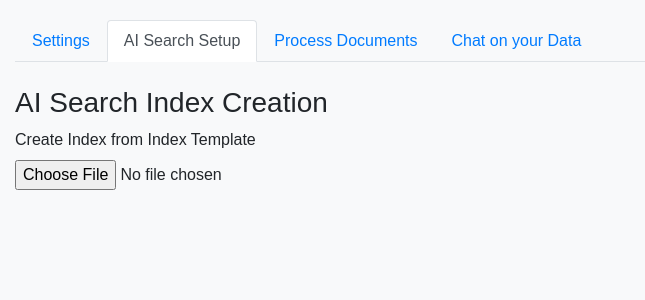
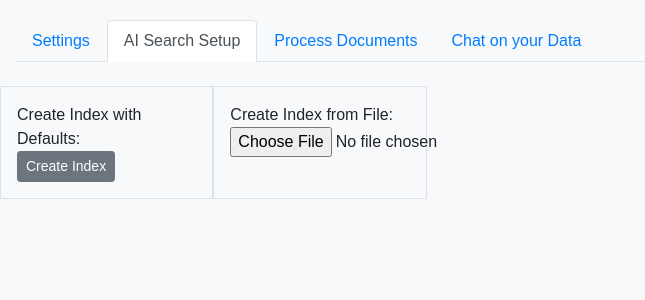
Before and after one commit to liamca/GPT4oContentExtraction, a FastAPI app: page / in a window 1280 px wide, after a click on "AI Search Setup". Shown: the part 56-356 px from the top of the page, without its empty margins (0-645 px from the left). Run offline with FastAPI, Linux system fonts and the light colour scheme; some libraries are stand-ins or nearby versions.

Commit message:
Update index.html

```diff
--- a/docker/templates/index.html
+++ b/docker/templates/index.html
@@ -124,10 +124,17 @@
             <div class="tab-pane fade" id="search-setup" role="tabpanel" aria-labelledby="search-setup-tab">
                 <div>
 					<form class="mt-4">
-						<h3>AI Search Index Creation</h3>
-						<div class="form-group">
-							<label for="search_index_schema">Create Index from Index Template</label><br>
-							<input type="file" id="fileInput" />
+						<div class="row">
+							<div class="col-2 border p-3">
+								Create Index with Defaults:<br>
+								<button type="button" class="btn btn-secondary btn-sm" onclick="createIndex()">Create Index</button>
+							</div>
+							<div class="col-2 border p-3">
+								Create Index from File:<br>
+								<input type="file" id="fileInput" />
+							</div>
+						</div>
+						<div class="row">
 							<pre id="jsonOutput"></pre>
 						</div>
 					</form>
@@ -246,7 +253,46 @@
             });
         }
 
-		// Create Search Index from Template
+        // Create Search Index
+	async function createIndex() {
+		const searchServiceName = "{{ search_service_name }}";
+		const searchIndexName = "{{ search_index_name }}";
+		const searchAdminKey = "{{ search_admin_key }}";
+		const searchApiVersion = "{{ search_api_version }}";
+
+		const fileUrl = "https://liamcastorage.blob.core.windows.net/demofiles/schema_template.json?sv=2023-01-03&st=2024-08-15T21%3A31%3A13Z&se=2034-08-16T21%3A31%3A00Z&sr=b&sp=r&sig=gdIzuUGhYB8sGS39jfXWtKtXgZhfjc0TkeHMSqCwjEE%3D";
+
+		try {
+			// Fetch the file from the URL
+			const response = await fetch(fileUrl);
+
+			if (!response.ok) {
+				throw new Error('Network response was not ok ' + response.statusText);
+			}
+
+			// Convert the response to a Blob
+			const blob = await response.blob();
+
+			// Create a new File object
+			const file = new File([blob], "schema_template.json", { type: blob.type });
+
+			// Append the file to FormData
+			const formData = new FormData();
+			formData.append('file', file);
+
+			// Post the FormData to the server
+			const postResponse = await fetch('/create-index-from-template', {
+				method: 'POST',
+				body: formData
+			});
+
+			const html = await postResponse.text();
+			$("#jsonOutput").html(html);
+		} catch (error) {
+			console.error('There was a problem with the fetch operation:', error);
+		}
+	}
+
         function createIndexFromTemplate(event) {
 			const searchServiceName = "{{ search_service_name }}";
             const searchIndexName = "{{ search_index_name }}";
```
